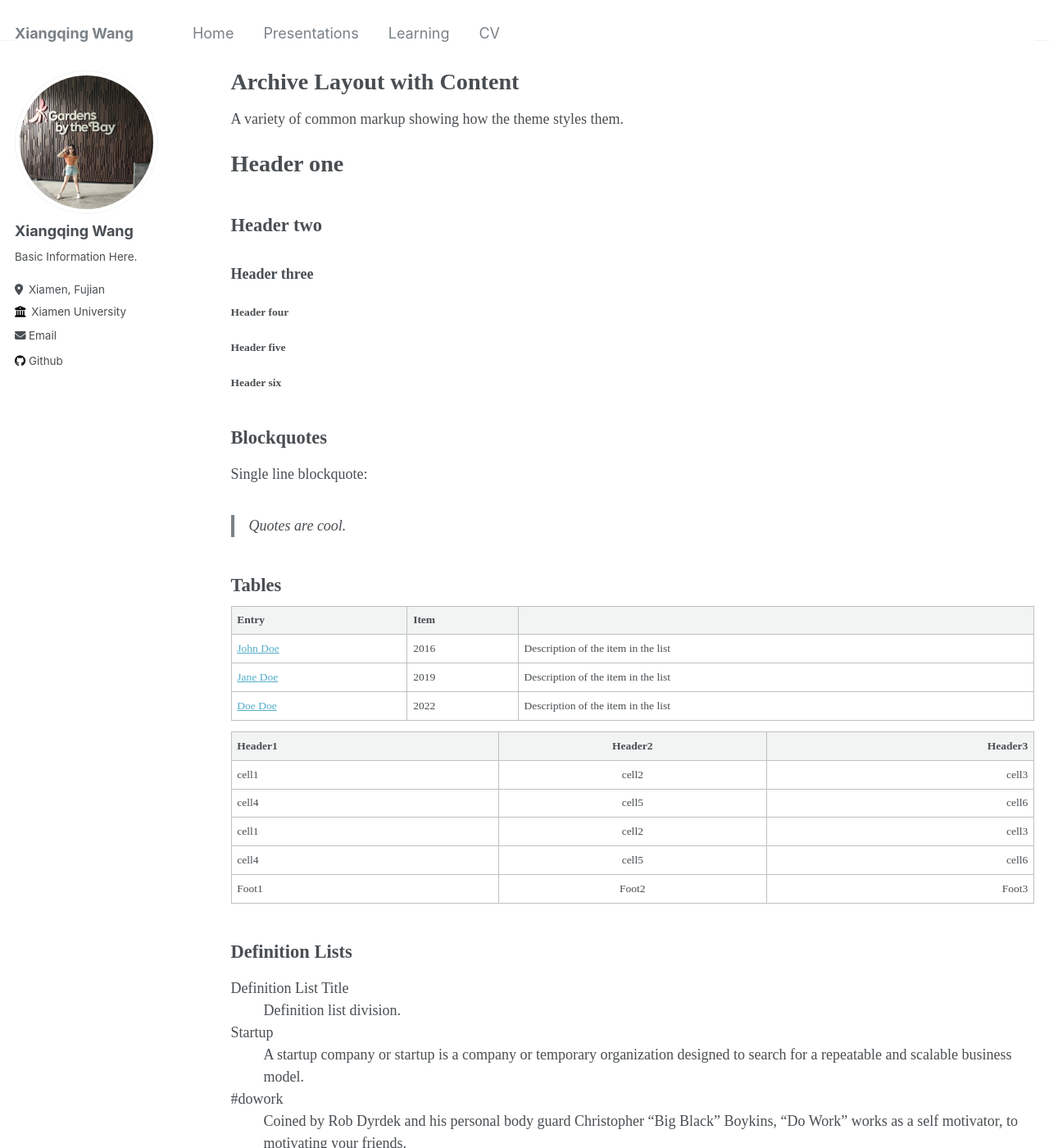
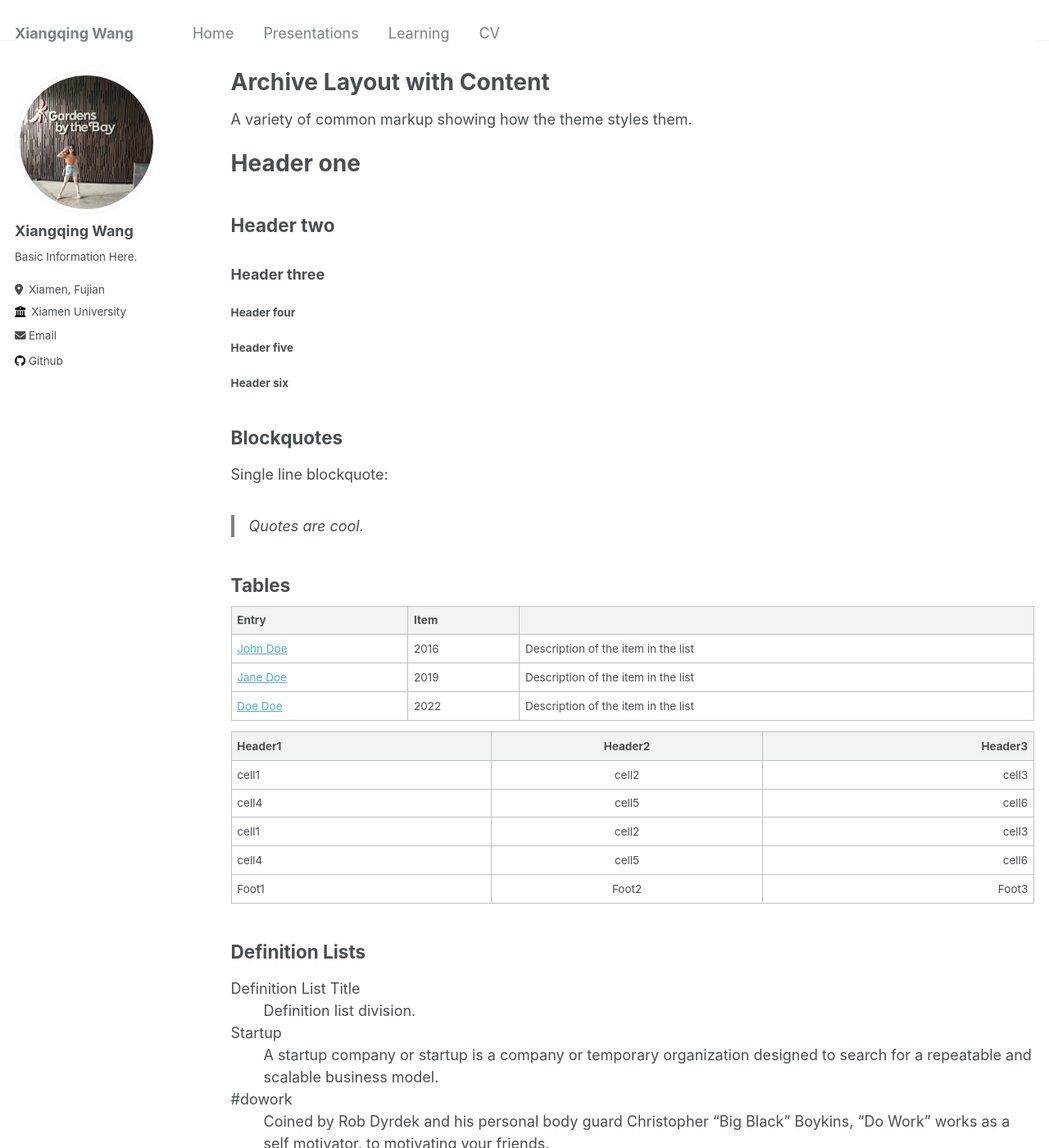
Before and after one commit to leahxqing/leahxqing.github.io, a Jekyll site: the page built from _pages/archive-layout-with-content.md, in a window 1280 px wide and 1400 px high. Shown: the whole window at 82% size. Built offline with Jekyll 4.4.1, drawn with Linux system fonts in a browser that asks for light colours.

Commit message:
Update _variables.scss

```diff
--- a/_sass/_variables.scss
+++ b/_sass/_variables.scss
@@ -13,7 +13,7 @@ $paragraph-indent           : false; // true, false (default)
 $indent-var                 : 1.3em;
 
 /* system typefaces */
-$serif                      : serif, Georgia, Times; //Georgia, Times, serif;
+$serif                      : Georgia, Times, serif; //Georgia, Times, serif;
 $sans-serif                 : -apple-system, ".SFNSText-Regular", "San Francisco", "Roboto", "Segoe UI", "Helvetica Neue", "Lucida Grande", Arial, sans-serif;
 $monospace                  : Monaco, Consolas, "Lucida Console", monospace;
 
@@ -28,8 +28,8 @@ $bodoni                     : "Bodoni MT", serif;
 $calisto                    : "Calisto MT", serif;
 $garamond                   : Garamond, serif;
 
-$global-font-family         : $serif; // change a style: $sans-serif;
-$header-font-family         : $serif;
+$global-font-family         : $sans-serif; // change a style: $sans-serif;
+$header-font-family         : $sans-serif;
 $caption-font-family        : $serif;
 
 /* type scale */
```
